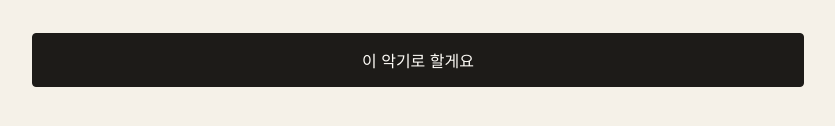
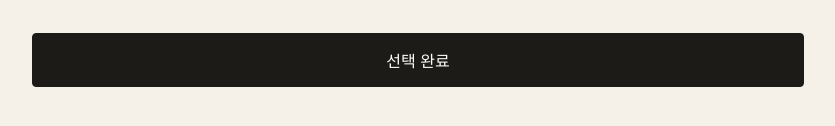
Before and after one commit to MotoDNA/smart-score, a plain HTML site: page index.html in a window 1280 px wide. Shown: the part 548-674 px from the top of the page, without its empty margins (222-1057 px from the left). Drawn offline with Linux system fonts and the light colour scheme; a web font is replaced by a local one.

Commit message:
악기 선택 버튼 문구: 선택 완료
Co-Authored-By: Claude Opus 5.5 <noreply@anthropic.com>
Claude-Session: https://claude.ai/code/session_01XdM4BAajn4qSyKSEfPcJhB

```diff
--- a/index.html
+++ b/index.html
@@ -282,7 +282,7 @@ button.link{border:0;background:none;color:var(--muted);text-decoration:underlin
     <h1>무엇을 연주하세요?</h1>
     <div id="carousel"></div>
     <div class="dots" id="instDots"></div>
-    <div class="stepFoot"><button class="primary" id="toLoad">이 악기로 할게요</button></div>
+    <div class="stepFoot"><button class="primary" id="toLoad">선택 완료</button></div>
   </section>
   <section class="step" id="stepLoad">
     <div class="stepNo"><b>2</b> / 2 &nbsp;악보</div>
```
